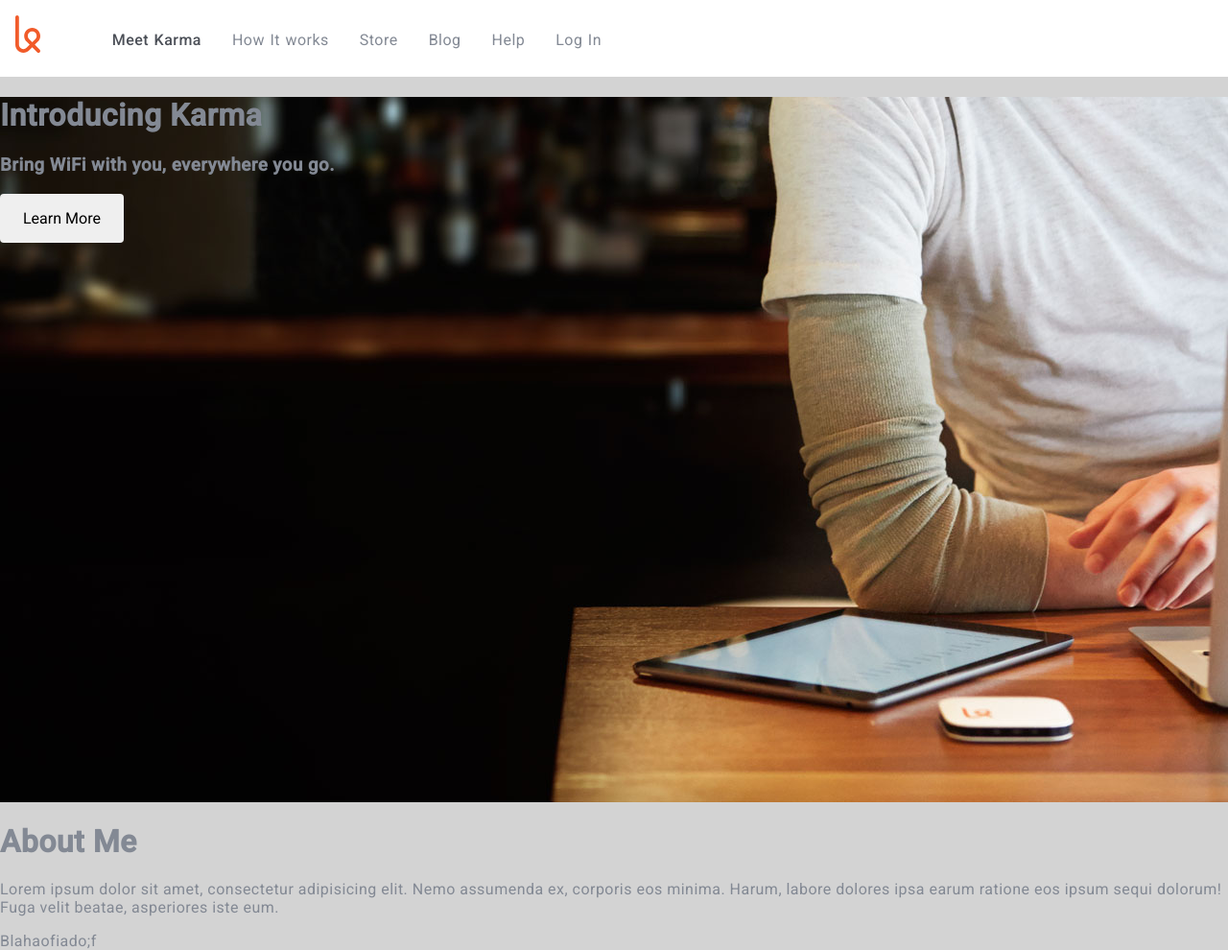
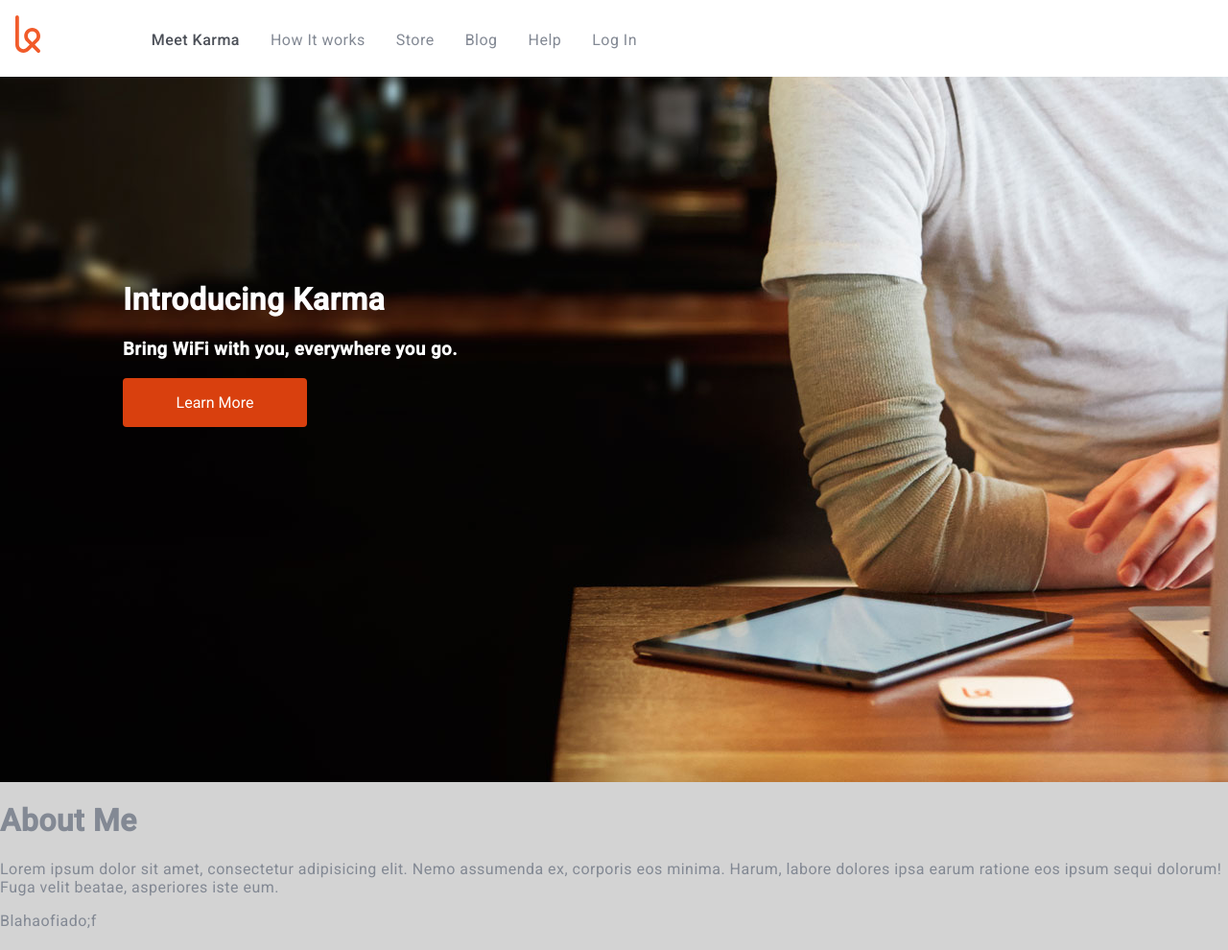
Before and after one commit to spandrel64/startup-landing-page, a plain HTML site: page index.html in a window 1280 px wide. Shown: the whole page at 96% size. After the commit the page ends 969 px from the top, so only its background shows below. Drawn offline with Linux system fonts and the light colour scheme.

Commit message:
starting again 17th

```diff
--- a/css/style.css
+++ b/css/style.css
@@ -25,26 +25,29 @@ div {
 	color: #838994;
 	letter-spacing: 0.03em;
 	-webkit-font-smoothing: antialiased;
+	display: block;
 
 }
 /* Navigation Section */
 .top-navigation {
    background-color: white;
+   position: relative;
 
 
 }
 .top-navigation .links{
+	float: right;
 	background-color: white;
-	width:65%;
-    text-align: center;
+    text-align: right;
     display: inline-block;
     padding-bottom:13px;
     padding-top:16px;
-    word-spacing: 1px;
+    word-spacing: px;
+
 
 }
 .top-navigation > .content {
-    width: 900px;
+    width: 664px;
     height: 5em;
     /*THIS IS WHERE THE EXTRA SPACE PROBLEM*/
 }
@@ -62,6 +65,23 @@ div {
     background-repeat: no-repeat;
     background-size: center;
     height: 45.938rem;
+    margin:0 auto;
+    color: White;
+    text-shadow: 12;
+
+}
+
+.introduction .content {
+	color: White;
+	margin:0 auto;
+	margin-top: 0px;
+    margin-right: auto;
+    margin-bottom: 0px;
+    margin-left: auto;
+	display: inline-block;
+	margin-top: 12em;
+	margin-left: 8em;
+	min-width: 37.5rem;
 }
  li {
 	display: inline-block;
@@ -82,6 +102,11 @@ button {
     border-style: none;
     border-radius: 4px;
     padding: 1rem 1.5rem;
+    width: 12em;
+    margin:0 auto;
+    color: White;
+    background-color: #D9400E;
+
 }
 
 
```
Also changed, not shown: 1 other file.
